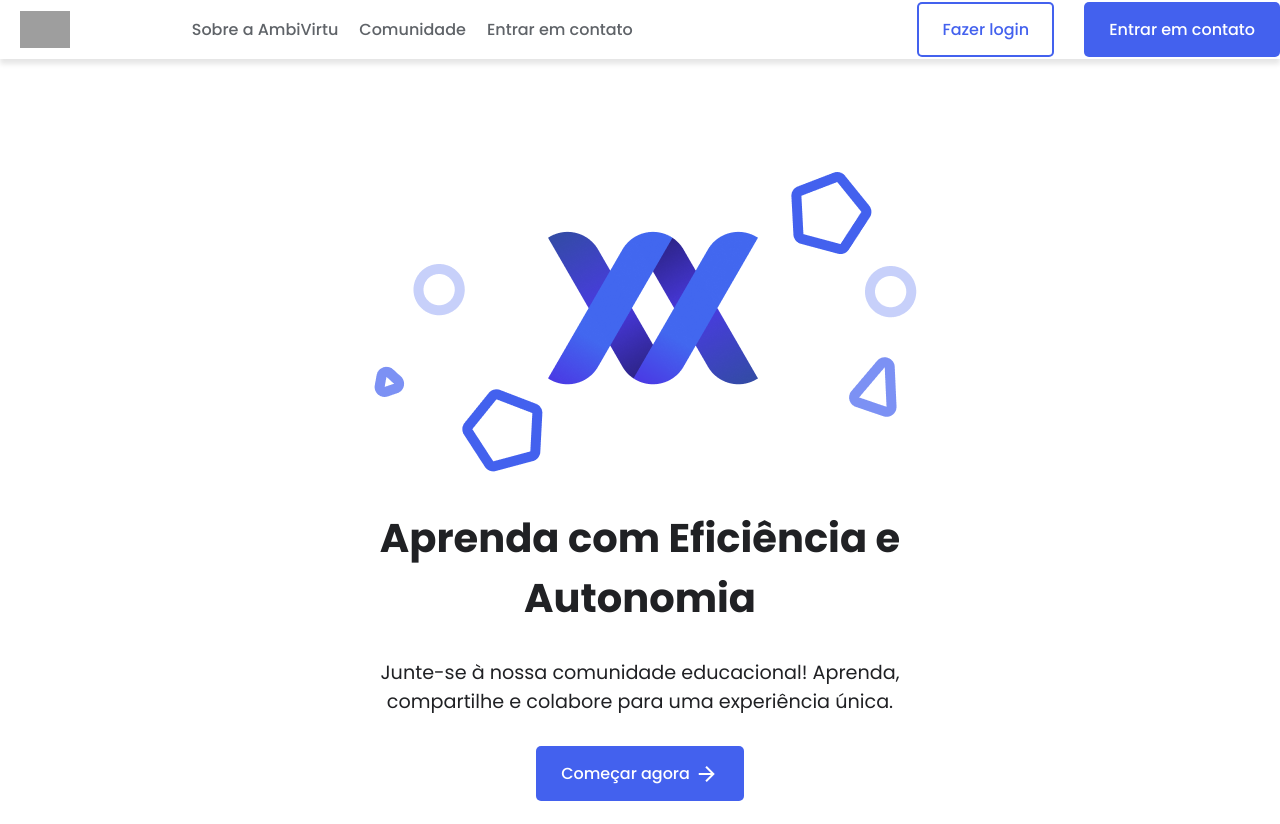
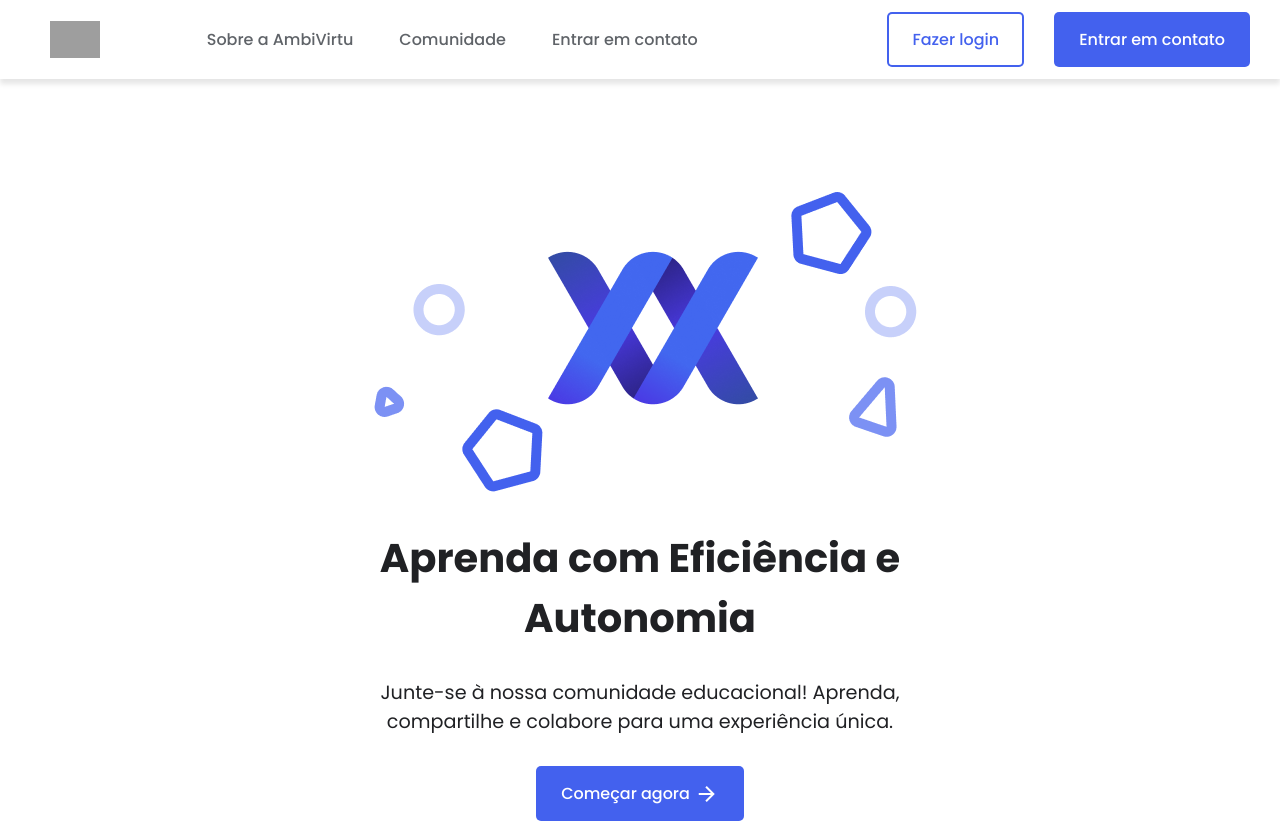
Before and after one commit to julioneri/ambi-virtu, a plain HTML site: page index.html in a window 1280 px wide. Shown: the top 824 px of the page. Drawn offline with nearby package versions, Linux system fonts and the light colour scheme; grey boxes are pictures that could not be loaded.

Commit message:
style: ajusta os espaçamentos dos componentes na barra de navegação

```diff
--- a/css/style.css
+++ b/css/style.css
@@ -30,6 +30,7 @@ body {
     background-color: white;
     box-shadow: 0px 5px 5px rgba(0, 0, 0, 0.10);
     color: var(--av-grey-700);
+    padding: 10px 30px;
 }
 
 #header-logo {
@@ -48,7 +49,7 @@ body {
     align-items: center;
     justify-content: flex-start;
     width: 50%;
-    gap: 5px;
+    gap: 30px;
 }
 
 #main-navbar > ul > li {
@@ -66,8 +67,9 @@ body {
     background-color: #4361EE;
     border-radius: 50px;
     position: absolute;
-    bottom: -5px;
-    transition: 0.1s;
+    bottom: 7px;
+    left: 0px;
+    transition: 0.3s;
 }
 
 #main-navbar > ul > li:hover::before {
```
